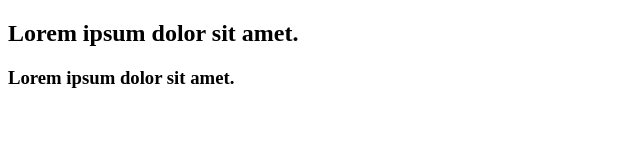
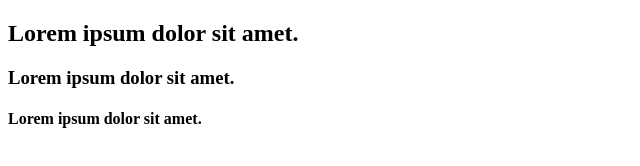
Before and after one commit to gitlevy/site-web, a plain HTML site: page index.html in a window 1280 px wide. Shown: the whole page, without its empty margins (0-640 px from the left). Drawn offline with Linux system fonts and the light colour scheme.

Commit message:
Ajout H4

```diff
--- a/index.html
+++ b/index.html
@@ -9,5 +9,6 @@
     <body>
         <h2>Lorem ipsum dolor sit amet.</h2>
         <h3>Lorem ipsum dolor sit amet.</h3>
+        <h4>Lorem ipsum dolor sit amet.</h4>
     </body>
     </html>
```
